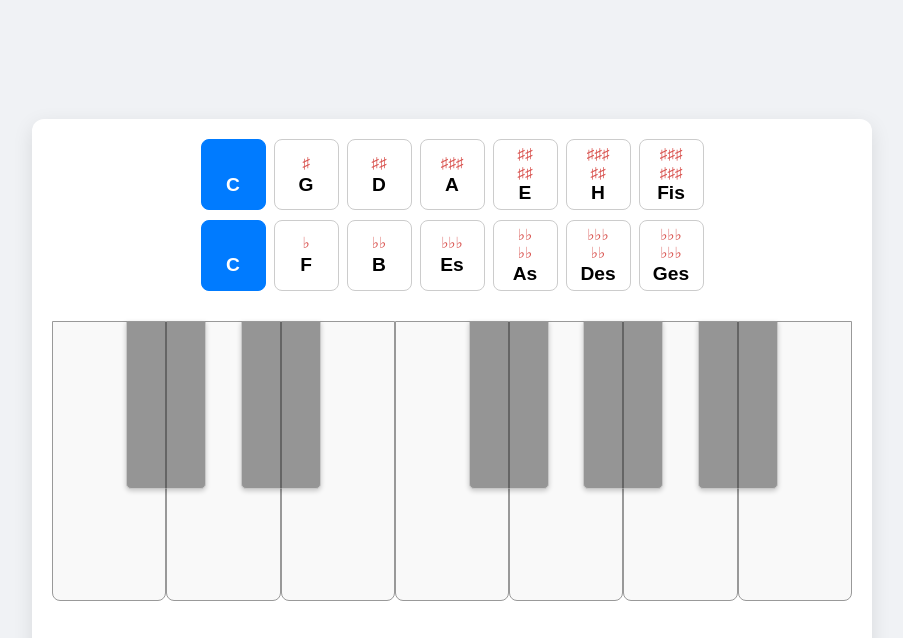
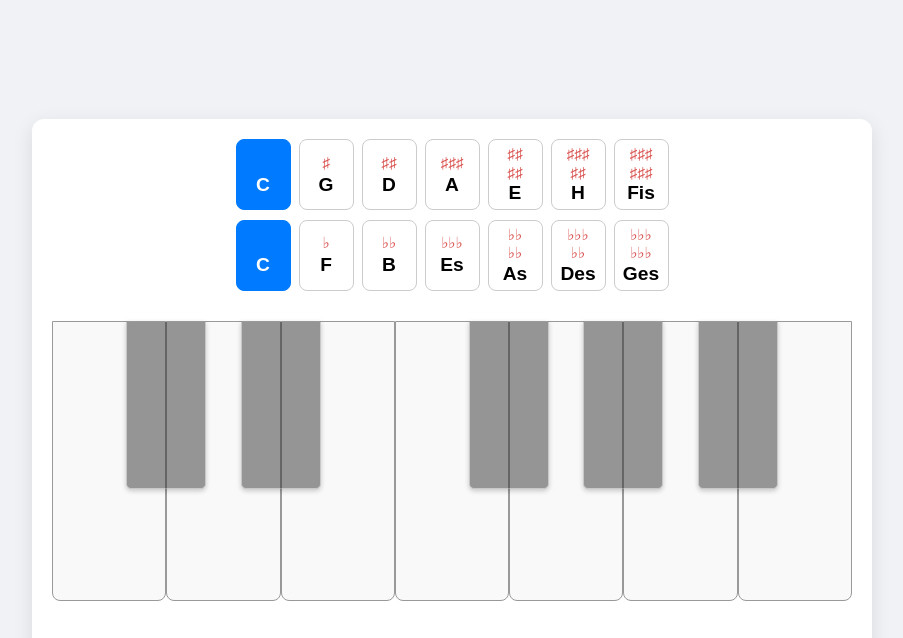
Before and after one commit to horida/horida, a plain HTML site: page index.html in a window 1280 px wide. Shown: the top 638 px of the page, without its empty margins (188-1091 px from the left). Drawn offline with Linux system fonts and the light colour scheme.

Commit message:
slimmer buttons

```diff
--- a/index.html
+++ b/index.html
@@ -56,7 +56,7 @@
             flex-direction: column;
             align-items: center;
             justify-content: center;
-            width: 65px;
+            width: 55px;
             /* NEU: min-height statt height, damit der Knopf wachsen kann */
             min-height: 65px;
             padding: 5px 0; /* Etwas Padding für die flexible Höhe */
```
